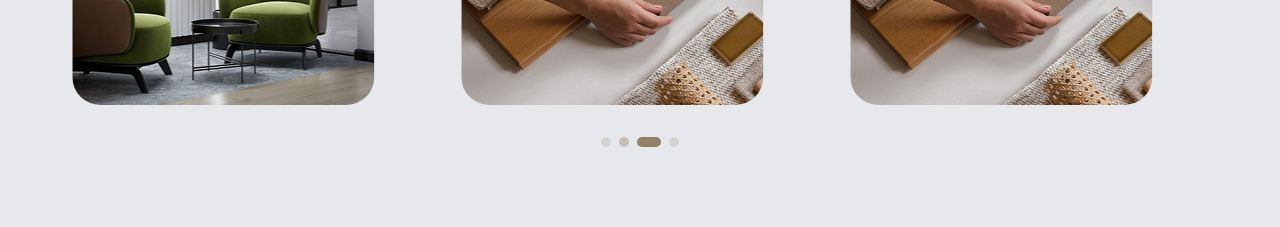
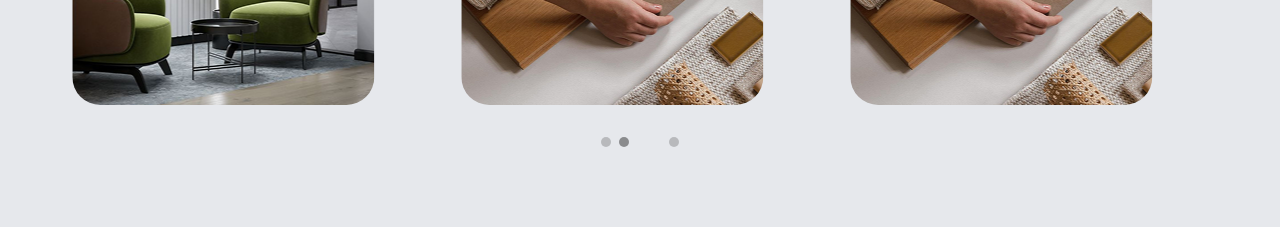
Before and after one commit to Introvera/ultra-craft-project, a Next.js app: page /home in a window 1280 px wide. Shown: the part 3560-3787 px from the top of the page. Built offline with nearby package versions, Linux system fonts and the light colour scheme.

Commit message:
feat: add inactive dot color variants for improved visual distinction

```diff
--- a/app/globals.css
+++ b/app/globals.css
@@ -106,7 +106,8 @@
   --card-background: #F5E3D8;
 
   --uc-dot-active-bg: #92806A;
-  --uc-dot-color: #92806A;
+  --uc-dot-inactive-strong: rgba(146, 128, 106, 0.40);
+  --uc-dot-inactive-weak: rgba(146, 128, 106, 0.20);
 }
 
 .dark {
```
